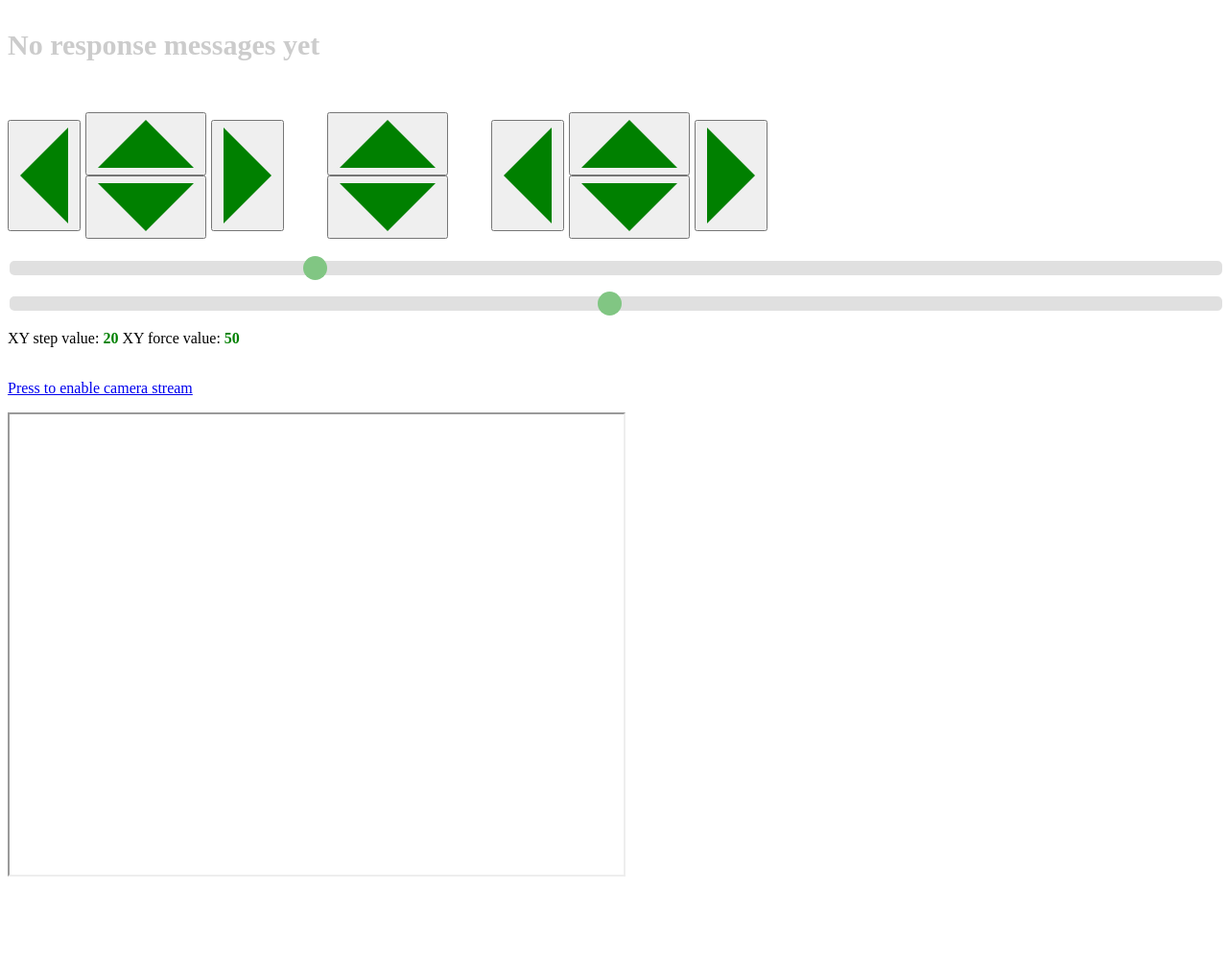
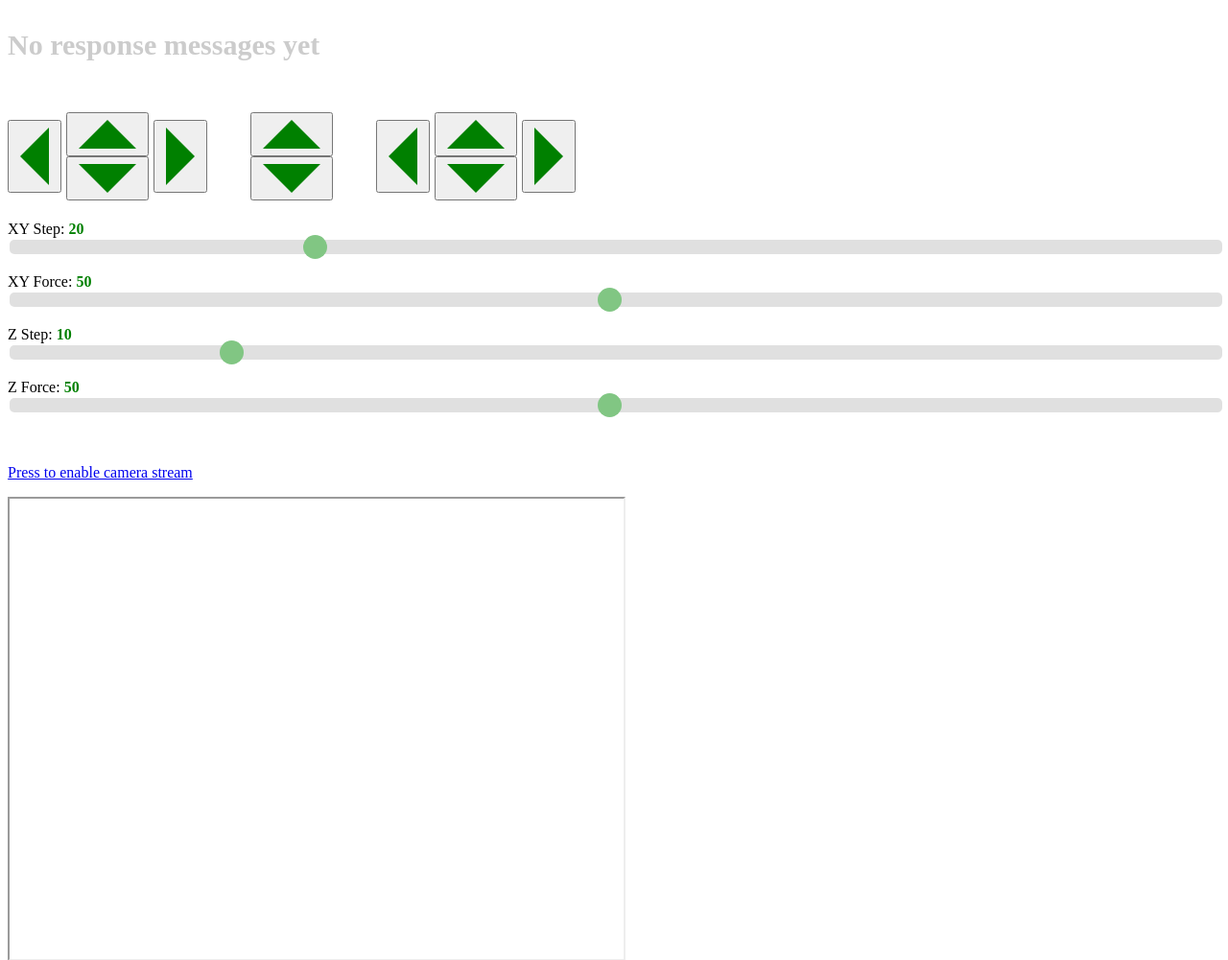
Before and after one commit to natuition/violette, a Flask app: page / in a window 1280 px wide. Shown: the top 1001 px of the page at 96% size. Before the commit the page ends 914 px from the top, so only its background shows below. Run offline with Flask 2, Linux system fonts and the light colour scheme; some libraries are stand-ins or nearby versions.

Commit message:
Z axis step and force page elements, style and page editing

```diff
--- a/static/scripts/control.js
+++ b/static/scripts/control.js
@@ -1,13 +1,23 @@
 // auto update step and force values on the page
 let step_xy = document.getElementById("step-xy");
 let force_xy = document.getElementById("force-xy");
-let step_value = document.getElementById("step-xy-value");
-let force_value = document.getElementById("force-xy-value");
-step_value.innerHTML = step_xy.value;
-force_value.innerHTML = force_xy.value;
+let step_z = document.getElementById("step-z");
+let force_z = document.getElementById("force-z");
 
-step_xy.oninput = function () {step_value.innerHTML = this.value;}
-force_xy.oninput = function () {force_value.innerHTML = this.value;}
+let step_xy_value = document.getElementById("step-xy-value");
+let force_xy_value = document.getElementById("force-xy-value");
+let step_z_value = document.getElementById("step-z-value");
+let force_z_value = document.getElementById("force-z-value");
+
+step_xy_value.innerHTML = step_xy.value;
+force_xy_value.innerHTML = force_xy.value;
+step_z_value.innerHTML = step_z.value;
+force_z_value.innerHTML = force_z.value;
+
+step_xy.oninput = function () {step_xy_value.innerHTML = this.value;}
+force_xy.oninput = function () {force_xy_value.innerHTML = this.value;}
+step_z.oninput = function () {step_z_value.innerHTML = this.value;}
+force_z.oninput = function () {force_z_value.innerHTML = this.value;}
 
 // buttons handlers and data sending/receiving
 let socket = io.connect('http://' + document.domain + ':' + location.port);
--- a/static/styles/styles.css
+++ b/static/styles/styles.css
@@ -40,33 +40,33 @@
 .arrow-forward {
     width: 0;
     height: 0;
-    border-left: 50px solid transparent;
-    border-right: 50px solid transparent;
-    border-bottom: 50px solid green;
+    border-left: 30px solid transparent;
+    border-right: 30px solid transparent;
+    border-bottom: 30px solid green;
 }
 
 .arrow-backward {
     width: 0;
     height: 0;
-    border-left: 50px solid transparent;
-    border-right: 50px solid transparent;
-    border-top: 50px solid green;
+    border-left: 30px solid transparent;
+    border-right: 30px solid transparent;
+    border-top: 30px solid green;
 }
 
 .arrow-right {
     width: 0;
     height: 0;
-    border-top: 50px solid transparent;
-    border-bottom: 50px solid transparent;
-    border-left: 50px solid green;
+    border-top: 30px solid transparent;
+    border-bottom: 30px solid transparent;
+    border-left: 30px solid green;
 }
 
 .arrow-left {
     width: 0;
     height: 0;
-    border-top: 50px solid transparent;
-    border-bottom: 50px solid transparent;
-    border-right: 50px solid green;
+    border-top: 30px solid transparent;
+    border-bottom: 30px solid transparent;
+    border-right: 30px solid green;
 }
 
 .arrows,
--- a/templates/interface.html
+++ b/templates/interface.html
@@ -62,11 +62,26 @@
 </div>
 
 <div id="slidecontainer">
-    <p><input id="step-xy" class="slider-color" type="range" min="1" max="78" value="20"></p>
-    <p><input id="force-xy" class="slider-color" type="range" min="1" max="100" value="50"></p>
-
-    <span>XY step value:</span> <span id="step-xy-value" style="font-weight:bold; color:green"></span>
-    <span>XY force value:</span> <span id="force-xy-value" style="font-weight:bold; color:green"></span>
+    <p>
+        XY Step:
+        <span id="step-xy-value" style="font-weight:bold; color:green"></span>
+        <input id="step-xy" class="slider-color" type="range" min="1" max="78" value="20">
+    </p>
+    <p>
+        XY Force:
+        <span id="force-xy-value" style="font-weight:bold; color:green"></span>
+        <input id="force-xy" class="slider-color" type="range" min="1" max="100" value="50">
+    </p>
+    <p>
+        Z Step:
+        <span id="step-z-value" style="font-weight:bold; color:green"></span>
+        <input id="step-z" class="slider-color" type="range" min="1" max="52" value="10">
+    </p>
+    <p>
+        Z Force:
+        <span id="force-z-value" style="font-weight:bold; color:green"></span>
+        <input id="force-z" class="slider-color" type="range" min="1" max="100" value="50">
+    </p>
 </div>
 
 <br>
```
